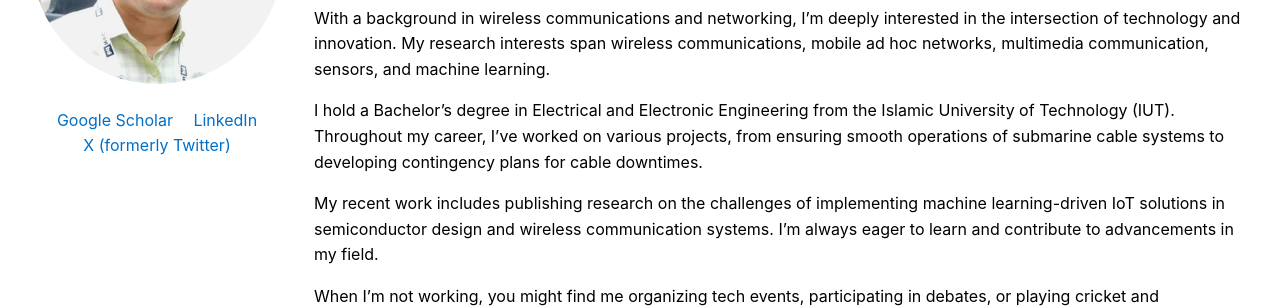
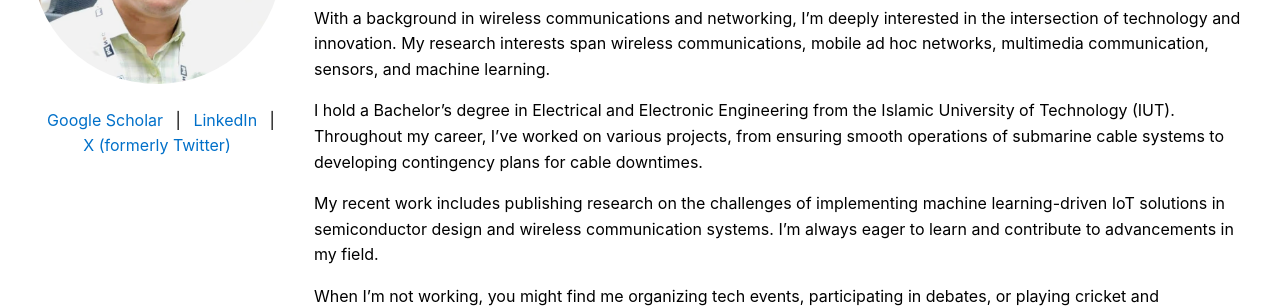
Before and after one commit to muntasimulhaque/muntasimulhaque.github.io, a Jekyll site: the page built from index.md, in a window 1280 px wide. Shown: the part 271-579 px from the top of the page. Built offline with Jekyll 4.4.1, drawn with Linux system fonts in a browser that asks for light colours.

Commit message:
Update default.html

```diff
--- a/_layouts/default.html
+++ b/_layouts/default.html
@@ -22,8 +22,8 @@
         <aside>
             <img src="{{ '/assets/images/profile.avif' | relative_url }}" alt="Profile Photo" class="profile-photo">
             <div class="social-links">
-                <a href="https://scholar.google.com/citations?hl=en&user=qsD8a0MAAAAJ&view_op=list_works&sortby=pubdate" class="social-link" target="_blank">Google Scholar</a>
-                <a href="https://linkedin.com/in/muntasimulhaque" class="social-link" target="_blank">LinkedIn</a>
+                <a href="https://scholar.google.com/citations?hl=en&user=qsD8a0MAAAAJ&view_op=list_works&sortby=pubdate" class="social-link" target="_blank">Google Scholar</a> |
+                <a href="https://linkedin.com/in/muntasimulhaque" class="social-link" target="_blank">LinkedIn</a> |
                 <a href="https://x.com/muntasimulhaque" class="social-link" target="_blank">X (formerly Twitter)</a>
             </div>
         </aside>
```
